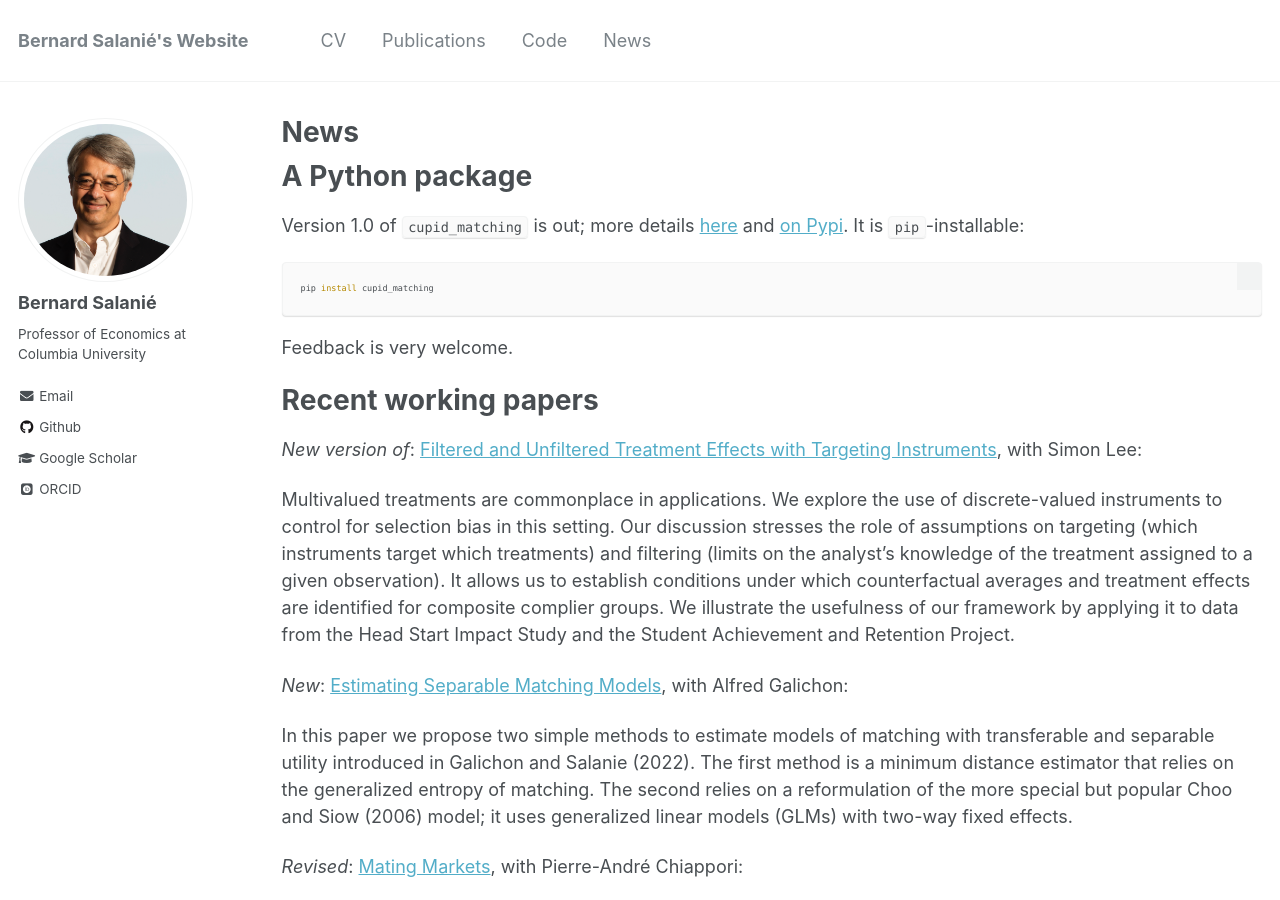
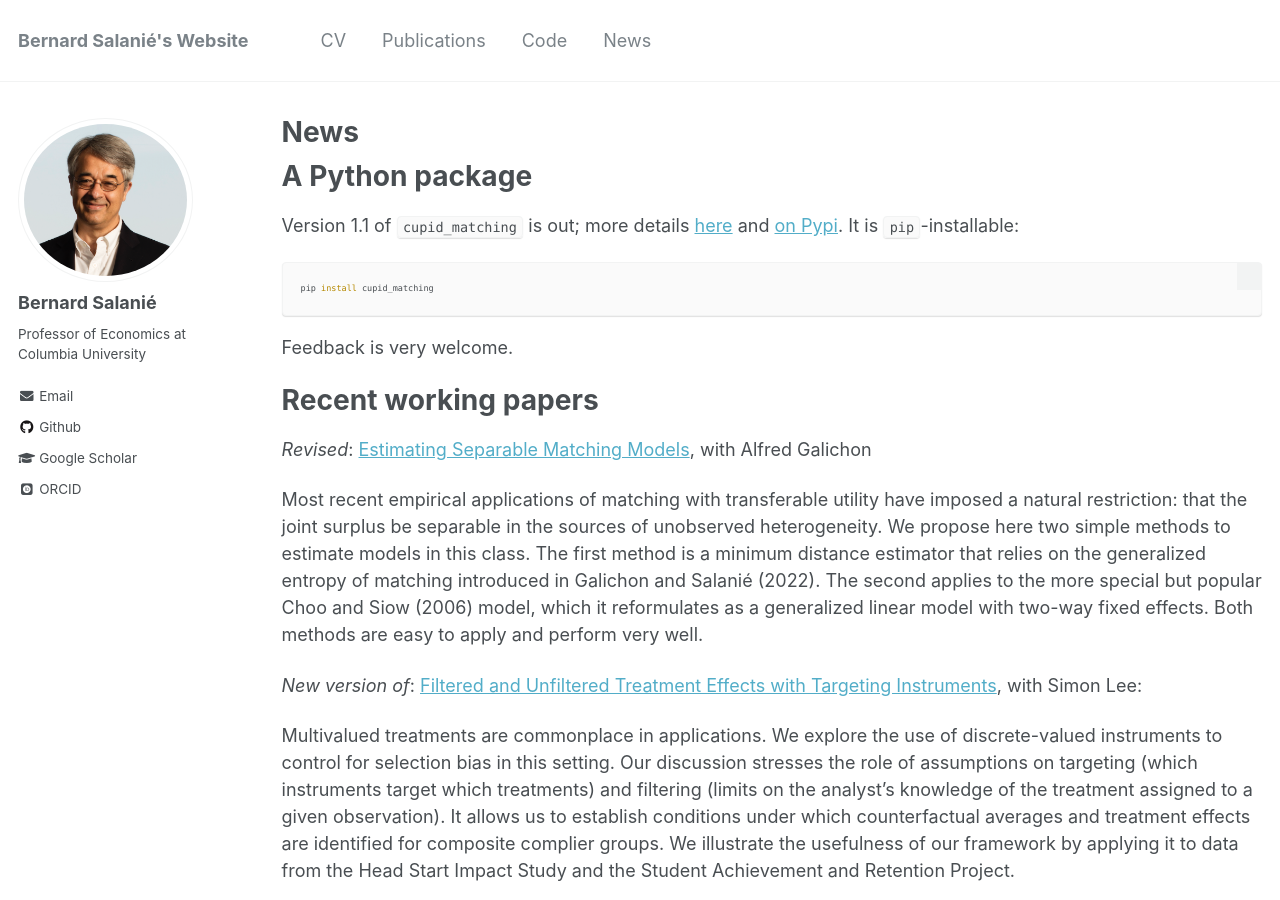
Before and after one commit to bsalanie/bsalanie.github.io, a Jekyll site: the page built from _pages/news.md, in a window 1280 px wide and 900 px high. Built offline with Jekyll 4.4.1, drawn with Linux system fonts in a browser that asks for light colours; some web fonts are replaced; formulas are drawn with MathJax 3.

Commit message:
revised estsep

````diff
--- a/_pages/news.md
+++ b/_pages/news.md
@@ -9,7 +9,7 @@ author_profile: true
 
 # A Python package
 
-Version 1.0 of `cupid_matching` is out; more details [here](code.md) and [on Pypi](https://pypi.org/project/cupid-matching/). It is `pip`-installable:
+Version 1.1 of `cupid_matching` is out; more details [here](code.md) and [on Pypi](https://pypi.org/project/cupid-matching/). It is `pip`-installable:
 
 ```sh
 pip install cupid_matching
@@ -19,14 +19,18 @@ Feedback is very welcome.
 
 # Recent working papers
 
+
+_Revised_: [Estimating Separable Matching Models](../files/estimating_separable_models_manuscript.pdf),
+with Alfred Galichon
+
+Most recent empirical applications of matching with transferable utility have imposed a natural restriction: that the joint surplus be separable in the sources of unobserved heterogeneity. We propose here two simple methods to estimate models in this class. The first method is a minimum distance estimator that relies on the generalized entropy of matching introduced in Galichon and Salanié (2022). The second applies to the more special but popular Choo and Siow (2006) model, which it reformulates as a generalized linear model with two-way fixed effects. Both methods are easy to apply and perform very well.
+
+
 _New version of_: [Filtered and Unfiltered Treatment Effects with Targeting Instruments](https://arxiv.org/abs/2007.10432#),
 with Simon Lee:
 
 Multivalued treatments are commonplace in applications. We explore the use of discrete-valued instruments to control for selection bias in this setting. Our discussion stresses the role of assumptions on targeting (which instruments target which treatments) and filtering (limits on the analyst's knowledge of the treatment assigned to a given observation). It allows us to establish conditions under which counterfactual averages and treatment effects are identified for composite complier groups. We illustrate the usefulness of our framework by applying it to data from the Head Start Impact Study and the Student Achievement and Retention Project.
 
-_New_: [Estimating Separable Matching Models](https://econ.columbia.edu/working-paper/estimating-separable-matching-models/), with Alfred Galichon:
-
-In this paper we propose two simple methods to estimate models of matching with transferable and separable utility introduced in Galichon and Salanie (2022). The first method is a minimum distance estimator that relies on the generalized entropy of matching. The second relies on a reformulation of the more special but popular Choo and Siow (2006) model; it uses generalized linear models (GLMs) with two-way fixed effects.
 
 _Revised_: [Mating Markets](https://econ.columbia.edu/working-paper/mating-markets-2/),
 with Pierre-André Chiappori:
````
Also changed, not shown: 2 other files.
